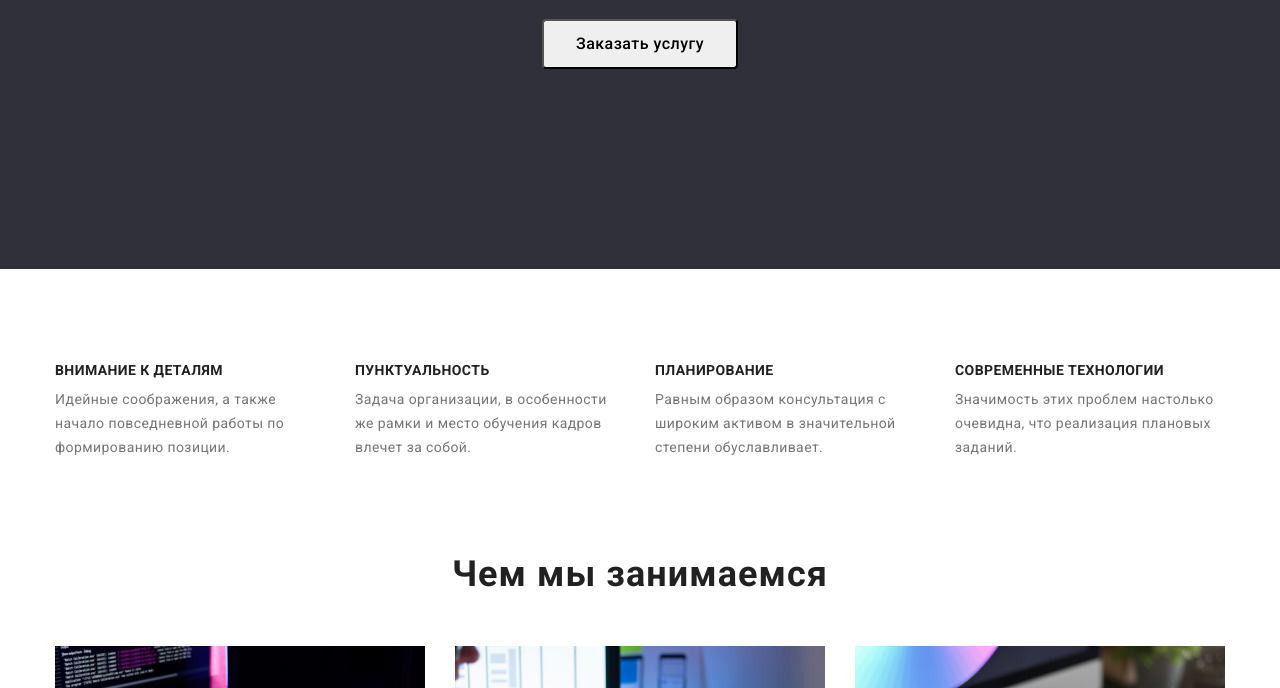
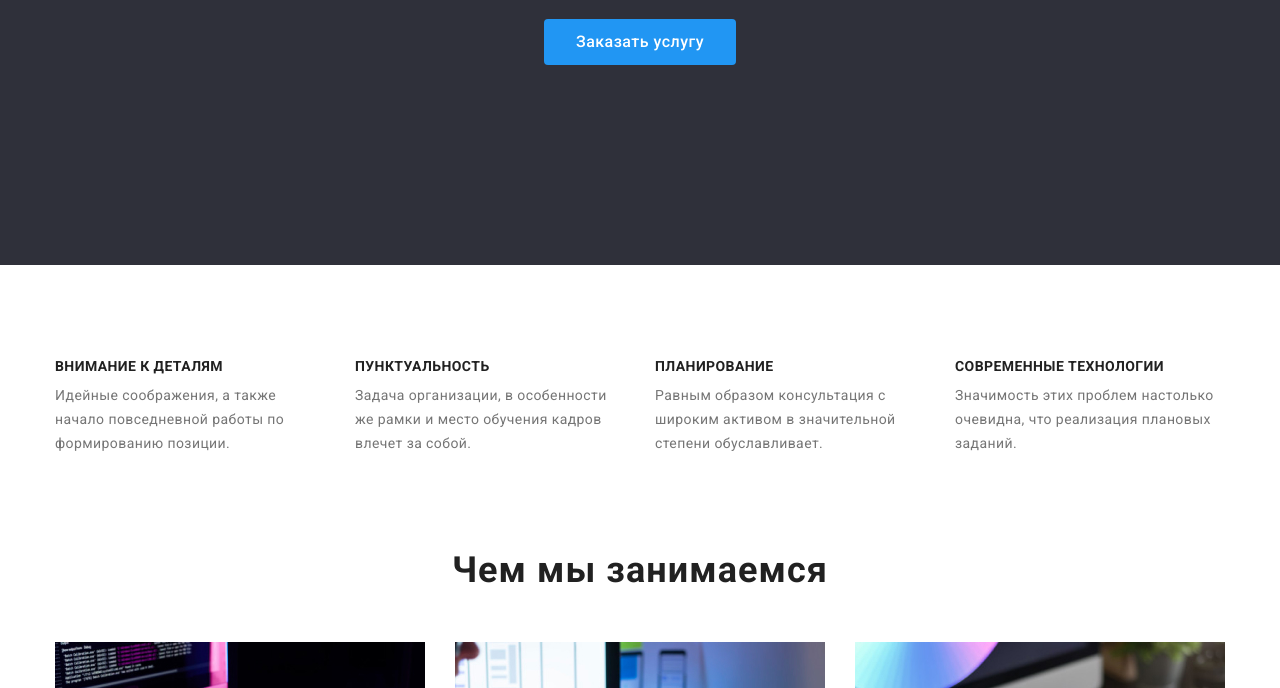
Before and after one commit to mariavoevodina/goit-markup-hw-03, a plain HTML site: page index.html in a window 1280 px wide. Shown: the part 412-1100 px from the top of the page. Drawn offline with nearby package versions, Linux system fonts and the light colour scheme.

Commit message:
Update styles.css

```diff
--- a/css/styles.css
+++ b/css/styles.css
@@ -315,9 +315,10 @@ body {
 	text-align: center;
 	letter-spacing: 0.03em;
 	border-radius: 4px;
+	cursor: pointer;
 }
 
-.button-item.primary
+.button-item.primary,
 .button.primary {
 	color: var(--white-color);
 	background-color: var(--accent-color);
```
